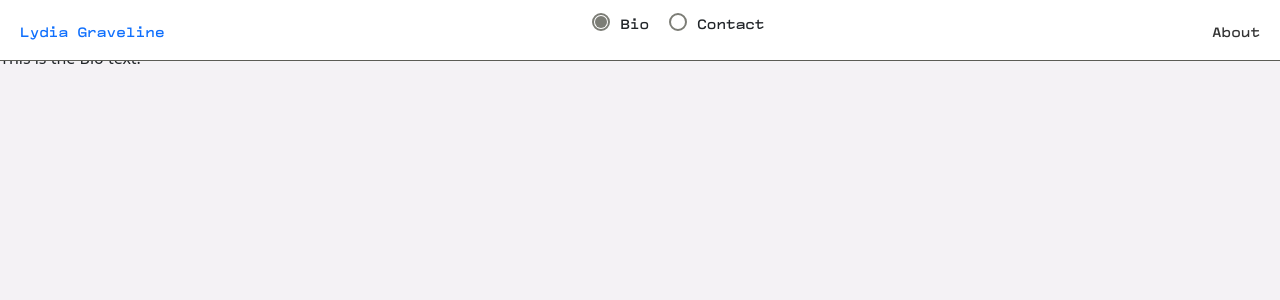
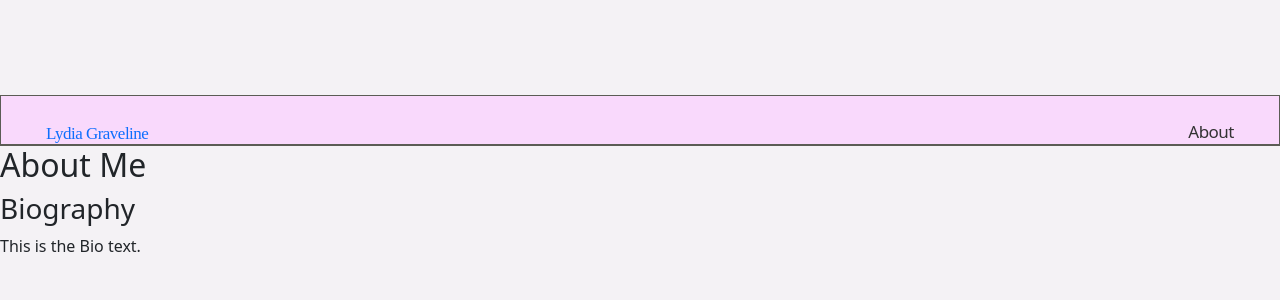
Before and after one commit to Lydiagraveline/CART444-portfolio-website, a React (Create React App) app in the folder my-app/: page /about in a window 1280 px wide. Shown: the top 300 px of the page. Built offline with nearby package versions, Linux system fonts and the light colour scheme; the HTML template or start-up script is replaced by a standard one.

Commit message:
creating the header

```diff
--- a/my-app/package.json
+++ b/my-app/package.json
@@ -8,6 +8,7 @@
     "@testing-library/react": "^13.4.0",
     "@testing-library/user-event": "^13.5.0",
     "bootstrap": "^5.3.3",
+    "classnames": "^2.5.1",
     "magic-grid": "^3.2.4",
     "p5": "^1.9.2",
     "react": "^18.2.0",
--- a/my-app/src/App.css
+++ b/my-app/src/App.css
@@ -54,6 +54,9 @@
 
 * {
   box-sizing: border-box;
+  -webkit-tap-highlight-color: rgba(0, 0, 0, 0);
+  font-variant-ligatures: no-common-ligatures;
+  -webkit-font-smoothing: antialiased;
 }
 
 body {
@@ -62,30 +65,178 @@ body {
   background-color: var(--light2);
 }
 
-.header {
-  position: fixed;
-  top: 0;
-  left: 0;
-  width: 100%;
-  padding: 10px 20px;
-  background-color: #fff;
-  border-bottom: 1.5px solid var(--dark3);
-  display: flex;
-  justify-content: space-between;
-  align-items: center;
-  z-index: 1000; /* Ensure the header is above other content */
-  font-family: compagnon-medium;
+.hheader-wrapper {
+  background-color: var(--purple1);
 }
 
-.header-left h1 {
-  margin: 0;
-  font-size: 1.5rem;
-  color: #333;
+.header {
+  background-color: var(--purple1);
+  flex-direction: column;
+  /* -webkit-box-pack: end; */
+  display: flex;
+  width: 100%;
+  /* height: auto; */
+  /* height: 300px; */
+  position: sticky;
+  /* top: calc(100% - 2px); */
+  top: 0;
+  z-index: 20;
+  letter-spacing: -0.03em;
+  line-height: 1em;
+  transition: top 0.6s
+}
+
+@media screen and (min-width: 32em) {
+  .header {
+    font-size: 17px;
+    margin-top: 95px;
+    border-bottom: 1.5px solid var(--dark3);
+  }
+}
+
+.headerTest {
+  background-color: blueviolet;
+  /* height: auto; */
+  /* height: 200px; */
+  width: 100%;
+  /* padding: 10px; */
+  position: fixed;
+  /* display: ; */
+  /* position: relative; */
+  top: 0;
+  transition: top 0.6s;
+  /* display: flex; */
+  /* flex-direction: column; */
+}
+
+.header-hidden {
+  /* position: fixed; */
+  top: -300px;
+  /* display: none; */
+}
+
+
+.headerTop{
+  /* height: auto; */
+  border: 1.5px solid red;
+  background-color: #007bff;
+  /* height: 10px; */
+  /* height: 100%; */
+  /* width: 100%; */
+  /* bottom: 100%; */
+  /* position: absolute; */
+  /* display: flex; */
+  /* flex-direction: column; */
+
+  /* padding-left: 15px;
+  padding-right: 15px;
+  letter-spacing: -0.03em;
+  line-height: 1em; */
+  /* transition: spring 0s ease 0s; */
+  padding: 10px;
+}
+
+
+@media screen and (min-width: 32em) {
+  .headerTop {
+    padding-left: 45px;
+    padding-right: 45px;
+    width: 100%;
+        /* width: 100%; */
+    /* padding-bottom: 95px; */
+    /* padding-top: 32px; */
+  }
+}
+
+@media screen and (min-width: 64em) {
+  .headerTop {
+    padding-left: 0px;
+    margin-left: 50%;
+    width: 50%;
+    /* margin-left: 50%;
+    width: 50%; */
+  }
+}
+
+.containertest{
+  /* top: 0; */
+  /* background-color: #E5E2E5; */
+  /* border: 1.5px solid var(--dark3); */
+  /* display: block; */
+  /* flex-direction: column; */
+  /* display: flex; */
+  /* flex-direction: column; */
+  /* height: auto; */
+  /* padding: 10px; */
+  }
+
+
+.about-section{
+  /* flex-grow: 1; */
+  /* overflow: hidden; */
+  /* display: flex; */
+  border: 1.5px solid red;
+  height: auto;
+  /* width: 100%;
+  padding-bottom: 0px;
+  padding-top: 15px; */
+}
+
+
+@media screen and (min-width: 32em) {
+  .about-section {
+
+  }
+}
+
+
+.headerBottom {
+  border: 1.5px solid var(--dark3);
+  background-color: var(--purple1);
+  align-items: flex-end;
+  /* flex-shrink: 0; */
+  /* -webkit-box-pack: start; */
+  /* justify-content: flex-start; */
+  display: flex;
+  position: relative;
+  padding-bottom: 2px;
+  letter-spacing: -0.03em;
+  line-height: 1em;
+  pointer-events: auto;
+  /* transition: top 0.6s; */
+  /* transition: top 0.6s; */
+}
+
+@media screen and (min-width: 32em) {
+  .headerBottom {
+    /* margin-top: 95px; */
+    padding-left: 45px;
+    padding-right: 45px;
+    height: 50px;
+  }
+}
+
+.header-left{
+  /* border: 1.5px solid var(--dark3); */
+  flex-shrink: 0;
+  letter-spacing: -0.03em;
+  line-height: 1em;
+  font-family:'Times New Roman', Times, serif
+  /* display: flex; */
+  /* flex-direction: row; */
+  /* align-items: center; */
 }
 
 .header-right {
-  display: flex;
+  /* border: 1.5px solid var(--dark3); */
+  flex-shrink: 0;
+  margin-left: auto;
+  padding-left: 16px;
+  line-height: 1.2em;
+  letter-spacing: -0.03em;
 }
+
+
 
 .header-right a {
   margin-left: 20px;
@@ -95,6 +246,9 @@ body {
 .header a {
   text-decoration: none;
 }
+
+
+
 
 
 /* header {
--- a/my-app/src/components/About.jsx
+++ b/my-app/src/components/About.jsx
@@ -2,22 +2,30 @@
 import React, { useEffect, useState } from 'react';
 
 const About = ({ selectedCategory }) => {
-  // Define state variable to hold the text to display
-  const [aboutText, setAboutText] = useState('');
-
-  // Set the aboutText based on the selected category
-  useEffect(() => {
-    if (selectedCategory === 'Bio') {
-      setAboutText('This is the Bio text.');
-    } else if (selectedCategory === 'Contact') {
-      setAboutText('This is the Contact text.');
-    }
-  }, [selectedCategory]); // Run this effect whenever selectedCategory changes
-
   return (
     <div>
       <h2>About Me</h2>
-      <p>{aboutText}</p>
+      {selectedCategory === 'Bio' && <Biography />}
+      {selectedCategory === 'Contact' && <ContactForm />}
+    </div>
+  );
+};
+
+const Biography = () => {
+  return (
+    <div>
+      <h3>Biography</h3>
+      <p>This is the Bio text.</p>
+    </div>
+  );
+};
+
+const ContactForm = () => {
+  return (
+    <div>
+      <h3>Contact Form</h3>
+      <p>This is the Contact form.</p>
+      {/* Add your contact form JSX here */}
     </div>
   );
 };
--- a/my-app/src/components/Header.jsx
+++ b/my-app/src/components/Header.jsx
@@ -1,30 +1,95 @@
 
 //Header.jsx
 
-import React from 'react';
+import React, { useState, useEffect, useRef } from 'react';
 import { Link, useLocation } from 'react-router-dom'; // Import Link and useLocation
 import GalleryFilter from './GalleryFilter'; // Import GalleryFilter component
 import './Radio.css';
+import classnames from "classnames";
 
 
 const Header = ({ categories, selectedCategory, handleFilterChange, handleAboutChange, selectedAboutCategory }) => {
   const location = useLocation(); // Get the current location
+  const [isHidden, setIsHidden] = useState(true);
+  const [headerTestHeight, setHeaderTestHeight] = useState(0);
+
+  const toggleHeader = () => {
+    setIsHidden(!isHidden);
+  };
+
+  function handleScrollChange() {
+    if (window.scrollY !== 0) {
+      setIsHidden(true);
+    }
+  }
+
+  useEffect(() => {
+    const headerTestElement = document.querySelector('.headerTest');
+    if (headerTestElement) {
+      setHeaderTestHeight(headerTestElement.clientHeight);
+    }
+
+    window.addEventListener("scroll", handleScrollChange);
+    return () => {
+      window.removeEventListener("scroll", handleScrollChange);
+    };
+  }, []); // only add event listener on mount & clean on unmount
+
+  const headerStyle = {
+     top: isHidden ? 0 :  headerTestHeight
+  };
 
   return (
-    <header className="header">
+  //  <section className='header-wrapper'>
+    <header className="header"  style={headerStyle}>
+       {/* <p>header</p> */}
+       <div
+            className={classnames("headerTest", {
+              "header-hidden": isHidden
+            })}
+      >
+      <div className={`headerTop`}>
+      {/* <p>header top</p> */}
+        {/* <div className='containertest'> */}
+        {/* <p>containertest</p> */}
+          <div
+              className={classnames("about-section", {
+              "header-hidden": isHidden
+            }) }>
+          <p>about-section</p>
+          <p>information about Lydia Graveline.</p>
+          <p>information about Lydia Graveline.</p>
+          <p>information about Lydia Graveline.</p>
+          <p>Contact</p>
+          </div>
+        {/* </div> */}
+      </div>
+      </div>
+
+      <div className='headerBottom'>
       <div className="header-left">
+        <div id="logo">
         <Link to="/">Lydia Graveline</Link>
-      </div>
-      {location.pathname === '/' && ( // Conditionally render the radio buttons only when the path is '/'
-        <div className="header-center">
+        </div>
+        <div id="category">
+        {location.pathname === '/' && ( // Conditionally render the radio buttons only when the path is '/'
         <GalleryFilter
          categories={categories}
          selectedCategory={selectedCategory}
          onChange={handleFilterChange}
-      />
-        </div>
+        />
       )}
-        {location.pathname === '/about' && ( // Conditionally render the radio buttons only when the path is '/'=
+      {/* <button onClick={toggleHeader}>
+        {isHidden ? "Show Header" : "Hide Header"}
+      </button> */}
+      </div>
+      </div>
+      <div className="header-right">
+      <Link to="#" onClick={toggleHeader}>About</Link>
+      </div>
+      </div>
+
+        {/* {location.pathname === '/about' && ( // Conditionally render the radio buttons only when the path is '/'=
           <div className='radioContainer'>
           <ul>
           <li>
@@ -44,11 +109,18 @@ const Header = ({ categories, selectedCategory, handleFilterChange, handleAboutC
           </li>
           </ul>
          </div>
-      )}
-      <div className="header-right">
+      )} */}
+
+
+
+      {/* <div className="header-right">
         <Link to="/about">About</Link>
-      </div>
+      </div> */}
+
+
+
     </header>
+    // </section>
   );
 };
 
--- a/my-app/src/components/Radio.css
+++ b/my-app/src/components/Radio.css
@@ -1,10 +1,12 @@
 /* radio.css */
 .radioContainer ul {
+    /* border: 1.5px solid var(--dark3); */
     display: flex;
-    align-items: center;
-    justify-content: center;
+    /* align-items: center; */
+    /* justify-content: center; */
     list-style: none;
     padding: 0;
+    margin: 0;
     gap: 20px;
     /* margin-bottom: 30px; */
   }
```
Also changed, not shown: 1 other file (tests, documents, lock files or other folders).
